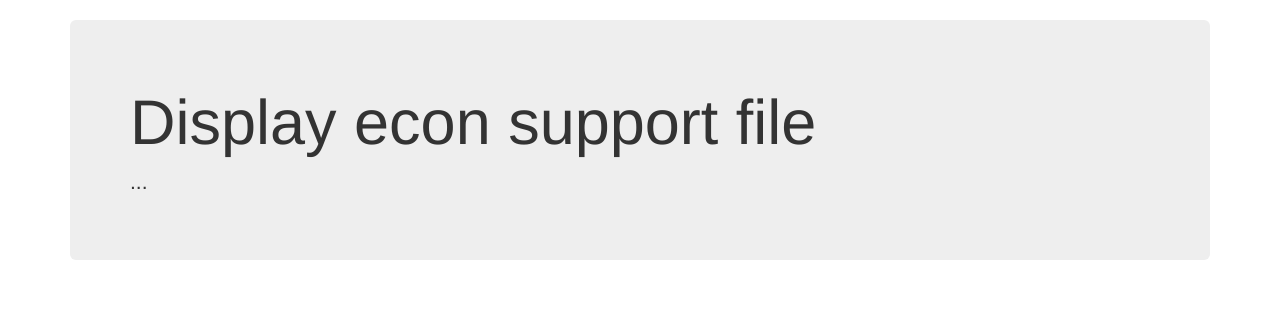
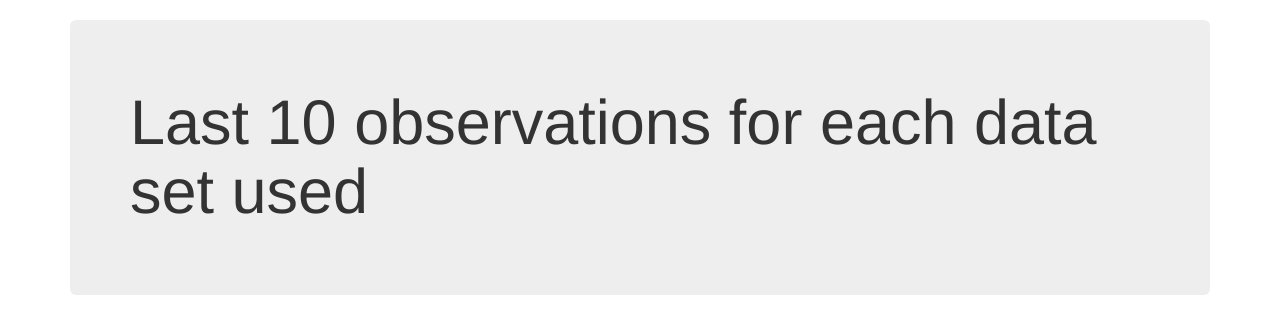
Before and after one commit to leetaylor7/Data_bootcamp_project2, a Flask app: template templates/supportfilesecon.html in a window 1280 px wide. Shown: the part 52-386 px from the top of the page. Run offline with Flask 2, Linux system fonts and the light colour scheme; the template is opened without the code that fills it, so the values that code supplies are empty; some libraries are stand-ins or nearby versions.

Commit message:
Commit before more work is done

```diff
--- a/app.py
+++ b/app.py
@@ -1,5 +1,20 @@
 # import necessary libraries
 from flask import Flask, render_template
+
+#Imports all dependencies
+import pandas as pd
+import datetime
+import json
+import requests
+from pprint import pprint
+from sqlalchemy import create_engine, inspect, Column, Integer, String
+from sqlalchemy.ext.declarative import declarative_base
+from sqlalchemy import Column, Integer, String, Float, Date
+import pymysql
+pymysql.install_as_MySQLdb()
+Base = declarative_base()
+import sqlite3
+from sqlalchemy.orm import Session
 
 # create instance of Flask app
 app = Flask(__name__)
@@ -19,7 +34,28 @@ def CoreListReports():
 @app.route('/supportfilesecon')
 def econsupportfiles():
 
-    return render_template('supportfilesecon.html')
+    #Creates the connection to the SQL File
+    conn = sqlite3.connect('gfc_data.sqlite')
+    engine = create_engine('sqlite:///gfc_data.sqlite')
+    session = Session(engine)
+
+    #Shows the class ids for all classes
+    class_id = ['econ_unemployment', "econ_new_orders", 'econ_non_defense_x_air', 'econ_capacity_utilization', 'econ_data_initial_claims', 'econ_data_weekly_earnings']
+
+    #Creates the dataframe for all data showing the last 10 observations
+    df = pd.read_sql("SELECT * FROM " + class_id[4]+ " ORDER BY id DESC LIMIT 10", conn)
+    df['Unemployment Date'] = pd.read_sql("SELECT date FROM " + class_id[0] + " ORDER BY id DESC LIMIT 10", conn)
+    df['Unemployment Rate'] = pd.read_sql("SELECT Unemployment_Rate FROM " + class_id[0]+ " ORDER BY id DESC LIMIT 10", conn)
+    df['New orders Date'] = pd.read_sql("SELECT date FROM " + class_id[1]+ " ORDER BY id DESC LIMIT 10", conn)
+    df['New Capital Goods Orders'] = pd.read_sql("SELECT Value_of_Manufactuters_New_Orders FROM " + class_id[1]+ " ORDER BY id DESC LIMIT 10", conn)
+    df['Cap goods Date'] = pd.read_sql("SELECT date FROM " + class_id[2] + " ORDER BY id DESC LIMIT 10", conn)
+    df['Capital Goods x Defense Aircraft New Orders'] = pd.read_sql("SELECT Manufacturers_New_Orders_Non_Defense_Cap_Goods_x_Air FROM " + class_id[2] + " ORDER BY id DESC LIMIT 10", conn)
+    df['utilization Date'] = pd.read_sql("SELECT date FROM " + class_id[3] + " ORDER BY id DESC LIMIT 10", conn)
+    df['factory utilization rate'] = pd.read_sql("SELECT Capacity_Utilization_Manufacturing FROM " + class_id[3] + " ORDER BY id DESC LIMIT 10", conn)
+    df['Weekly Earnings Date'] = pd.read_sql("SELECT date FROM " + class_id[5] + " ORDER BY id DESC LIMIT 10", conn)
+    df['Average Weekly Earnings'] = pd.read_sql("SELECT Average_Weekly_Earnings FROM " + class_id[5] + " ORDER BY id DESC LIMIT 10", conn)
+
+    return render_template('supportfilesecon.html', data=df.to_html())
 
 
 if __name__ == "__main__":
--- a/templates/supportfilesecon.html
+++ b/templates/supportfilesecon.html
@@ -49,7 +49,13 @@
     </nav>
     <div class="container">
       <div class="jumbotron">
-        <h1>Display econ support file</h1>
-        <p>...</p>
+        <h1>Last 10 observations for each data set used</h1>
+          <div class='table'>
+            <p>
+              {% block content %}
+              {{data | safe}}
+              {% endblock %}
+          </p>
+        </div>
       </div>
     </div>
```
Also changed, not shown: gfc_data.sqlite (added), 2 other files.
